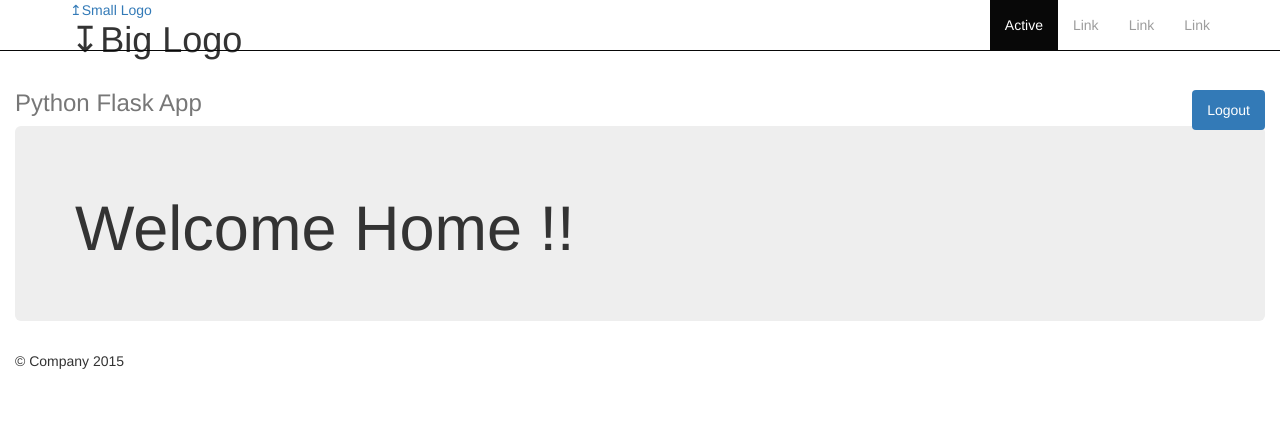
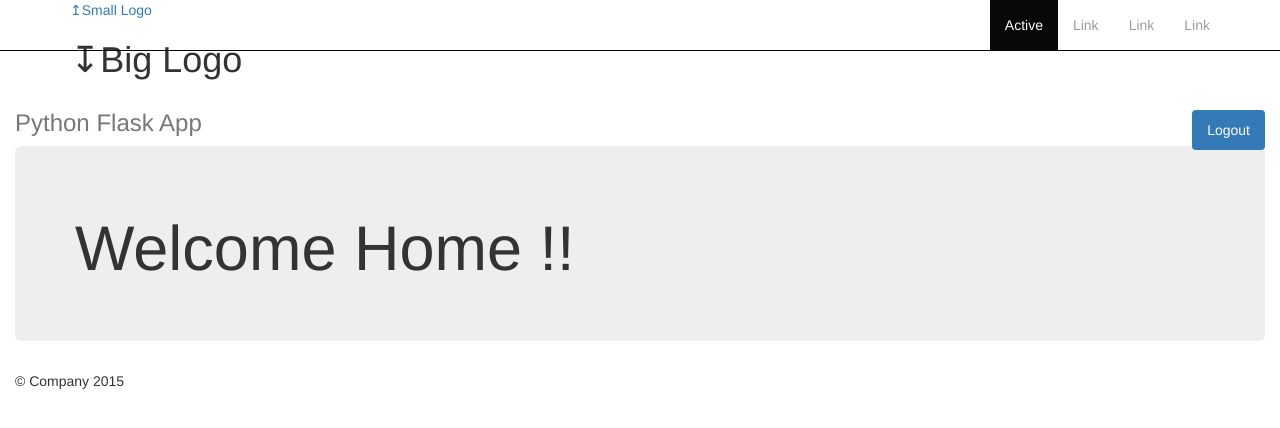
Before and after one commit to Pjer-zhang/webApp, a Flask app: template templates/userHome.html in a window 1280 px wide. Shown: the top 428 px of the page. Run offline with Flask 2, Linux system fonts and the light colour scheme; the template is opened without the code that fills it, so the values that code supplies are empty; some libraries are stand-ins or nearby versions.

Commit message:
build up ui again

```diff
--- a/static/js/index.js
+++ b/static/js/index.js
@@ -1,7 +1,7 @@
 var navbarHeight = $('.navbar').height();
 
 $(window).scroll(function() {
-  var navbarColor = "62,195,246";//color attr for rgba
+  var navbarColor = "255,255,255";//color attr for rgba
   var smallLogoHeight = $('.small-logo').height();
   var bigLogoHeight = $('.big-logo').height();
 
--- a/templates/userHome.html
+++ b/templates/userHome.html
@@ -47,7 +47,7 @@
       </div>
     </div>
 
-    <div class="container-fluid big-logo-row">
+    <div class="container-fluid big-logo-row" style="margin-top: 20px">
       <div class="container">
         <div class="row">
           <div class="col-xs-12 big-logo-container">
```
